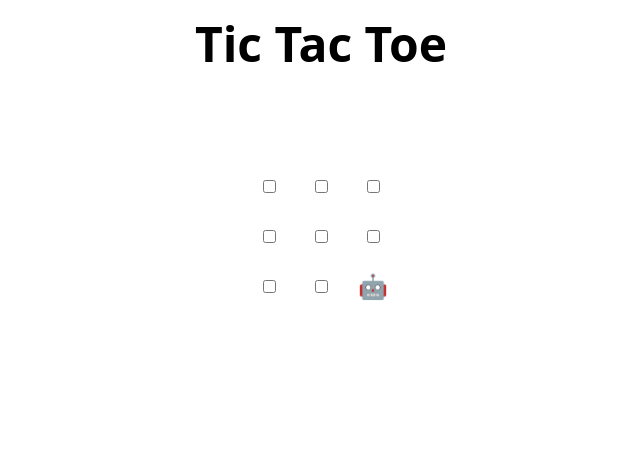
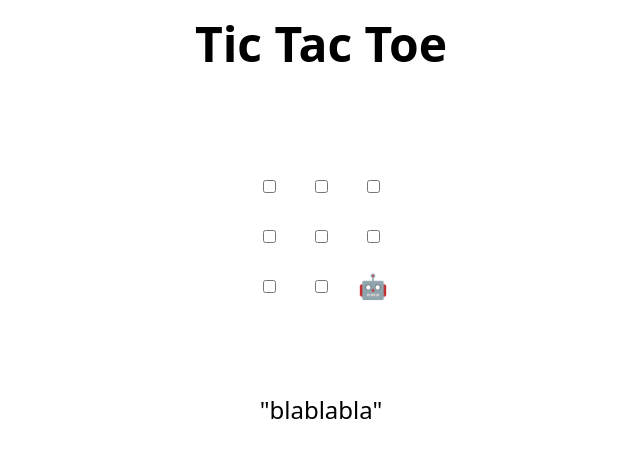
Before and after one commit to Sevaosm/skills-review-pull-requests, a plain HTML site: page index.html in a window 1280 px wide. Shown: the whole page, without its empty margins (319-959 px from the left). Drawn offline with Linux system fonts and the light colour scheme.

Commit message:
Update index.html

```diff
--- a/index.html
+++ b/index.html
@@ -45,7 +45,7 @@
     <td><input type="checkbox" /></td>
     <td><input type="checkbox" /></td>
   </tr>
-</table>
+</table> "blablabla"
 
 <h2 hidden>Game over, refresh to play again 🧑‍💻 🤖!</h2>
 
```
